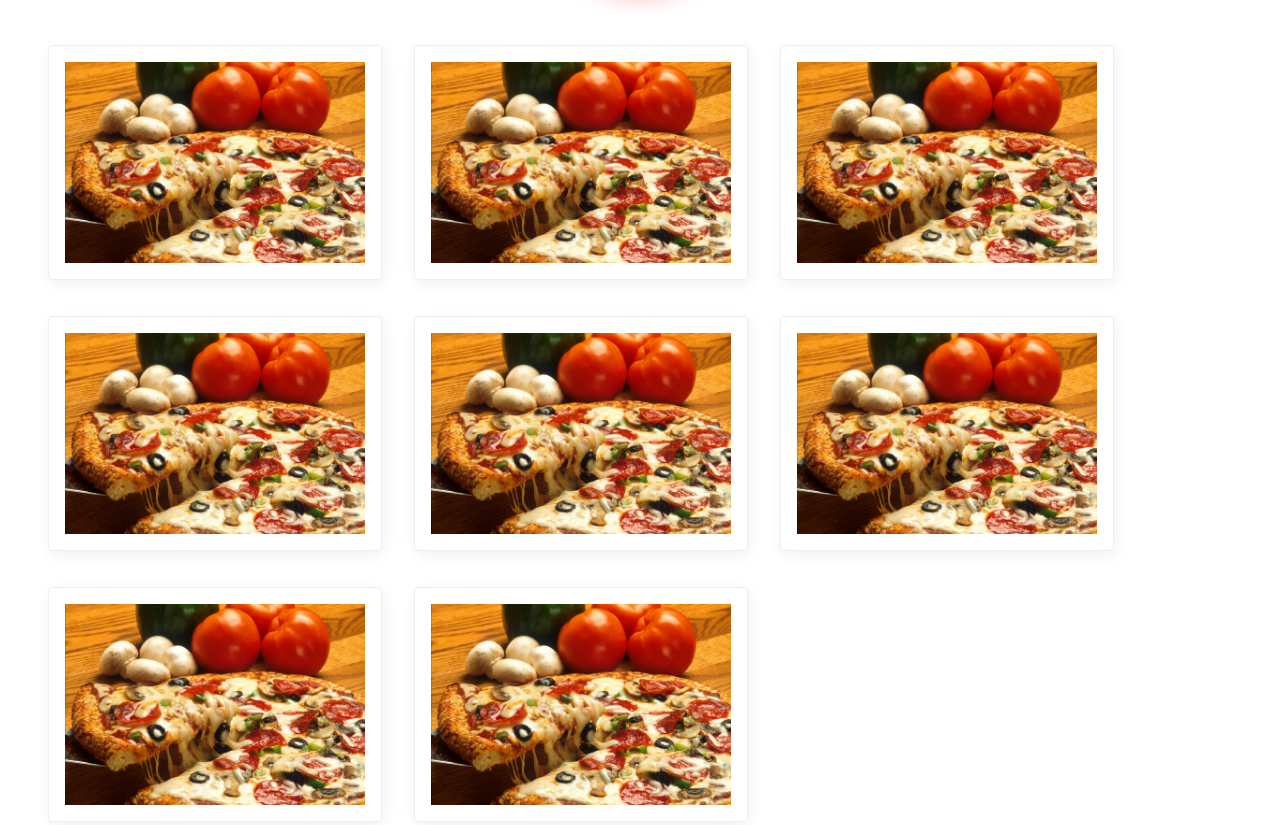
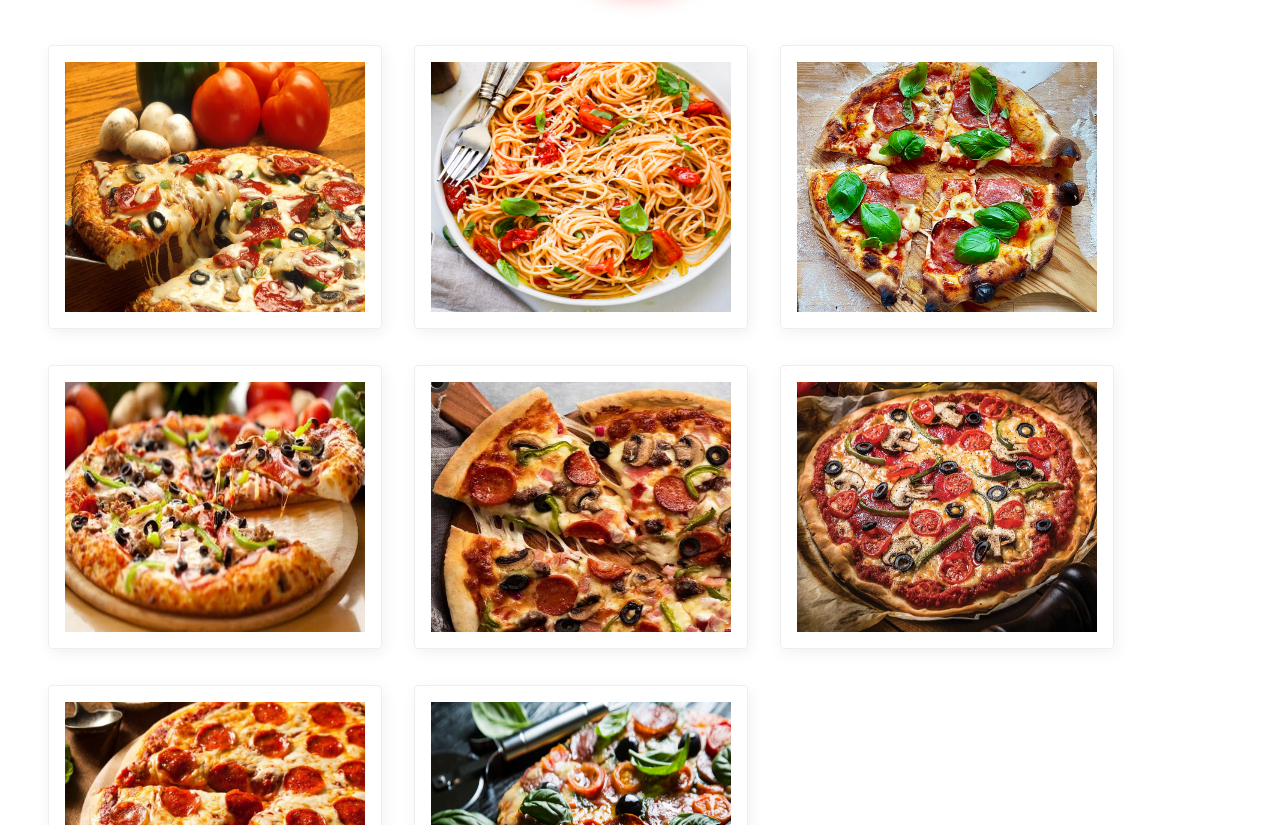
Before and after one commit to protoncoder/odin-recipes, a plain HTML site: page index.html in a window 1280 px wide. Shown: the part 127-952 px from the top of the page. Drawn offline with Linux system fonts and the light colour scheme; a web font is replaced by a local one.

Commit message:
add pizza images and some minor styling

```diff
--- a/index.html
+++ b/index.html
@@ -48,25 +48,25 @@
   <img class="card" rel="veggie-pizza" src="./images/pizza.jpg"></a>
   </div>
   <div><a href="#">
-  <img class="card" rel="veggie-pizza" src="./images/pizza.jpg"></a>
+  <img class="card" rel="veggie-pizza" src="./images/spaghetti-cherry-tomato.jpg"></a>
   </div>
   <div><a href="#">
-  <img class="card" rel="veggie-pizza" src="./images/pizza.jpg"></a>
+  <img class="card" rel="veggie-pizza" src="./images/pizza-1200x998.jpg"></a>
   </div>
   <div><a href="#">
-  <img class="card" rel="veggie-pizza" src="./images/pizza.jpg"></a>
+  <img class="card" rel="veggie-pizza" src="./images/Dominos.jpg"></a>
   </div>
   <div><a href="#">
-  <img class="card" rel="veggie-pizza" src="./images/pizza.jpg"></a>
+  <img class="card" rel="veggie-pizza" src="./images/Pizza-Crust-without-yeast_5-SQ.jpg"></a>
   </div>
   <div><a href="#">
-  <img class="card" rel="veggie-pizza" src="./images/pizza.jpg"></a>
+  <img class="card" rel="veggie-pizza" src="./images/pizza680.jpg"></a>
   </div>
   <div><a href="#">
-  <img class="card" rel="veggie-pizza" src="./images/pizza.jpg"></a>
+  <img class="card" rel="veggie-pizza" src="./images/pg-pepperoni-pizza-1615117686.jpg"></a>
   </div>
   <div><a href="#">
-  <img class="card" rel="veggie-pizza" src="./images/pizza.jpg"></a>
+  <img class="card" rel="veggie-pizza" src="./images/pizza_marzo.jpg"></a>
   </div>
 </div>
 </div>
--- a/styles.css
+++ b/styles.css
@@ -102,6 +102,8 @@
   padding: 16px;
   margin: 16px;
   width: 300px;
+  height: 250px;
+
 }
 
 .footer {
```
Also changed, not shown: images/Dominos.jpg (added), images/Pizza-Crust-without-yeast_5-SQ.jpg (added), images/Pizza-Siliana-no025070_jpg.jpg (added), images/fried-rice.jpg (deleted), images/image.jpg (added), images/pepper-pizza.jpg (added), images/pg-pepperoni-pizza-1615117686.jpg (added), images/pizza-1200x998.jpg (added), images/pizza1.jpg (deleted), images/pizza680.jpg (added), images/pizza_marzo.jpg (added), images/resized_15e4c-902a736cshutterstock_84904912.jpg (added), images/roast-pumpkin-and-chorizo-pizzas-111258-1.jpg (added).
